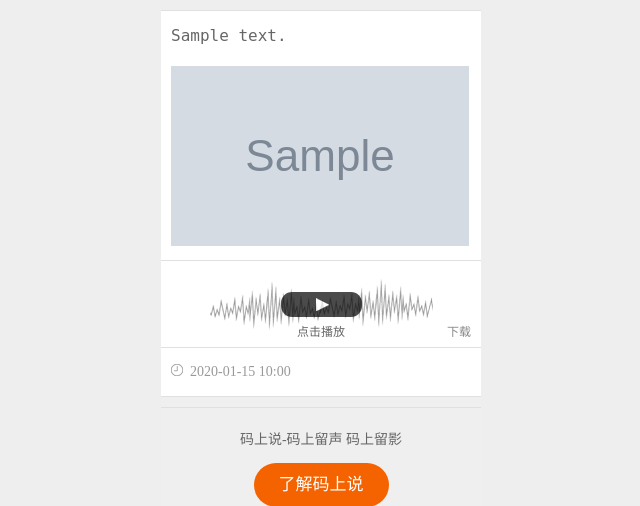
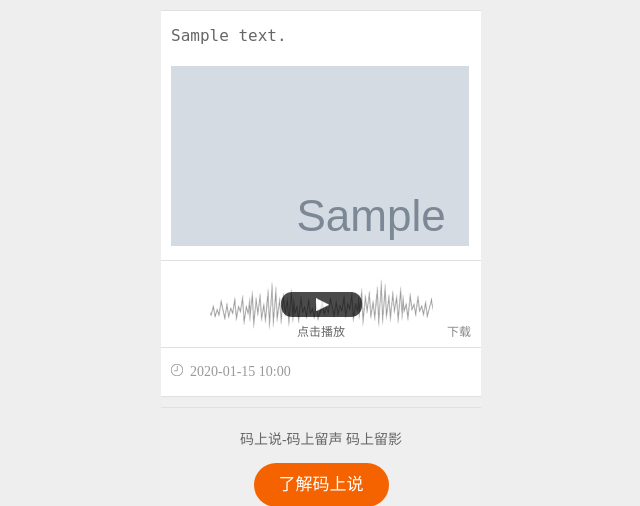
Before and after one commit to cash2one/changeqr, a Django app: template web/templates/wap/media.html in a window 1280 px wide. Shown: the top 506 px of the page, without its empty margins (319-959 px from the left). Run offline with Django 3.2, Linux system fonts and the light colour scheme; the template is opened without the code that fills it: most values are stand-ins (such as "Sample title", 1, 10 or a date in 2020); grey boxes marked "Sample" are stand-in pictures.

Commit message:
修改背景图片

```diff
--- a/static/wap/css/wap.css
+++ b/static/wap/css/wap.css
@@ -185,7 +185,12 @@
   text-align: center;
   line-height: 20px;
 }
-
+.bg_fix{
+  background-size: cover;
+  -webkit-background-size: cover;
+  -moz-background-size: cover;
+  -o-background-size: cover;
+}
 @media only screen and (-Webkit-min-device-pixel-ratio: 2), only screen and (-moz-min-device-pixel-ratio: 2), only screen and (-o-min-device-pixel-ratio: 2/1), only screen and (min-device-pixel-ratio: 2) {
   /* 当设备像素比不小于1.5的时候... */
   .wrapper .container .location_wrap b {
--- a/web/templates/wap/media.html
+++ b/web/templates/wap/media.html
@@ -25,7 +25,7 @@
 			{% if imgs %}
 			<div class="photo_show clearfix">
 				{% for img in imgs %}
-					<a href="{{MEDIA_URL}}{{ img.url }}" style="background: url({{MEDIA_URL}}{{ img.url }}) center center;"></a>
+					<a href="{{MEDIA_URL}}{{ img.url }}" style="background: url({{MEDIA_URL}}{{ img.url }}) no-repeat;" class="bg_fix"></a>
 				{% endfor %}
 			</div>
 			{% endif %}
```
